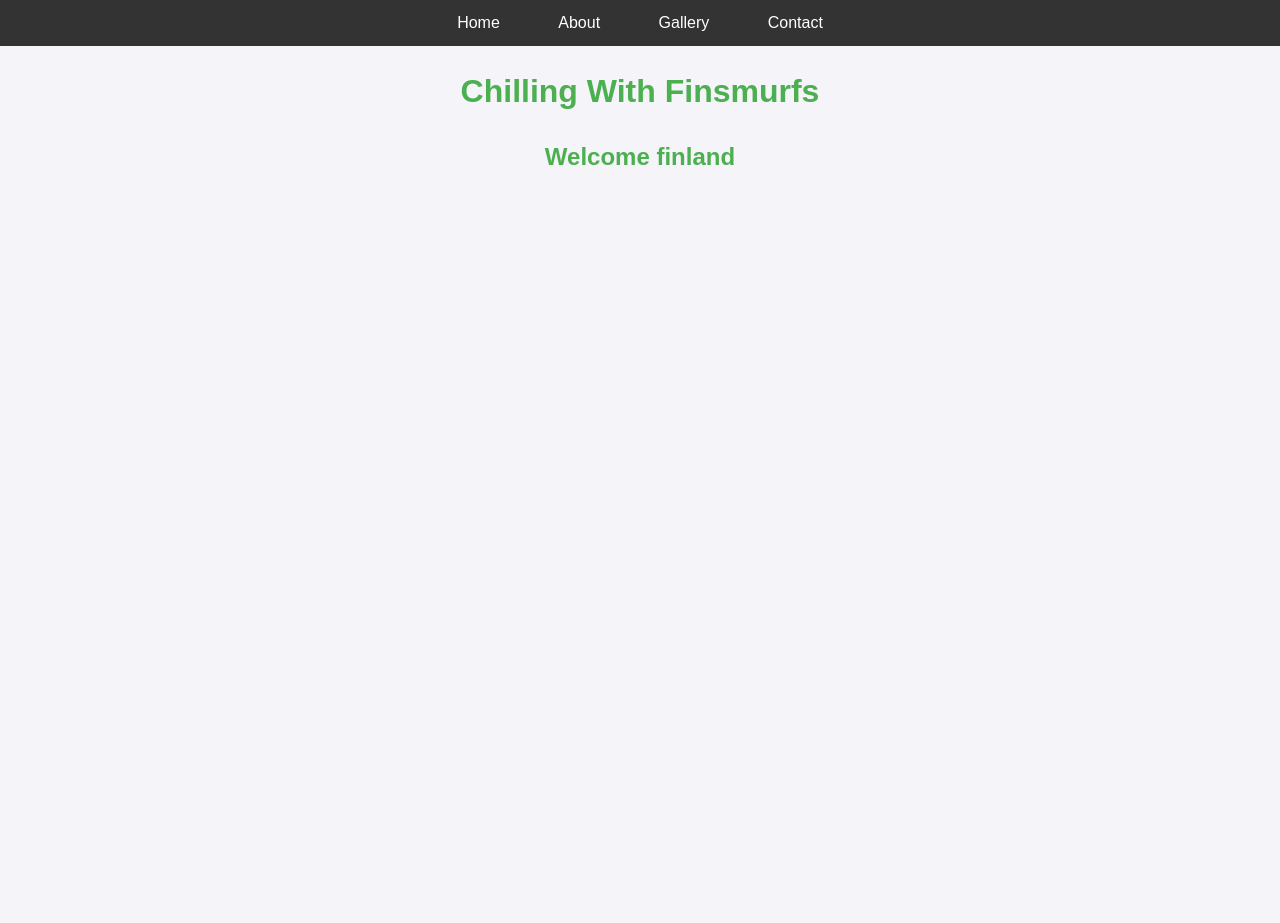
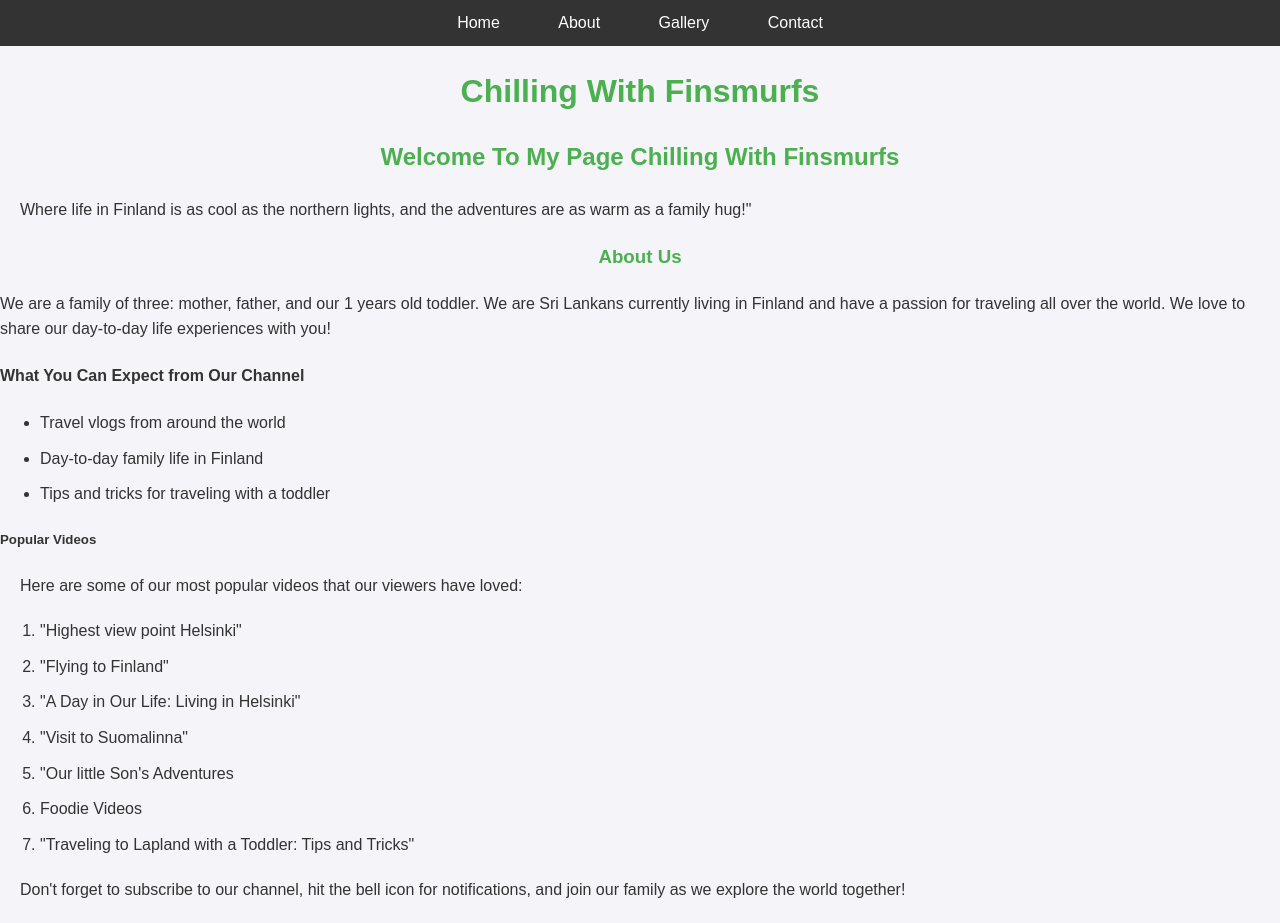
Before and after one commit to SarathaKDesign/SarathaKDesign.github.io, a plain HTML site: page ChillingWithFinsmurfs/index.html in a window 1280 px wide. Before the commit the page ends 800 px from the top, so only its background shows below. Drawn offline with Linux system fonts and the light colour scheme.

Commit message:
Update index.html

```diff
--- a/ChillingWithFinsmurfs/index.html
+++ b/ChillingWithFinsmurfs/index.html
@@ -15,6 +15,38 @@
     <a href="contact.html">Contact</a>
 </nav>
     <h1>Chilling With Finsmurfs</h1>
-    <h2>Welcome finland</h2>
+    <!-- Main Title of the Page -->
+    <h2>Welcome To My Page Chilling With Finsmurfs</h2>
+    <!-- Introduction Paragraph -->
+    <p>Where life in Finland is as cool as the northern lights, and the adventures are as warm as a family hug!"</p>
+    <!-- Subheading for Section 1 -->
+    <h3>About Us</h3>
+    <p1> We are a family of three: mother, father, and our 1 years old toddler. We are Sri Lankans currently living in Finland and have a passion for traveling all over the world. We love to share our day-to-day life experiences with you!</p1>
+
+    <!-- Unordered List of Content Types -->
+    <h4>What You Can Expect from Our Channel</h4>
+    <ul>
+      <li>Travel vlogs from around the world</li>
+      <li>Day-to-day family life in Finland</li>
+      <li>Tips and tricks for traveling with a toddler</li>
+    </ul>
+    <!-- Subheading for Popular Videos Section -->
+    <h5>Popular Videos</h5>
+
+    <!-- Ordered List of Popular Videos -->
+    <p>Here are some of our most popular videos that our viewers have loved:</p>
+    <ol>
+      <li>"Highest view point Helsinki"</li>
+      <li>"Flying to Finland"</li>
+      <li>"A Day in Our Life: Living in Helsinki"</li>
+      <li>"Visit to Suomalinna"</li>
+      <li>"Our little Son's Adventures</li>
+      <li>Foodie Videos</li>
+      <li>"Traveling to Lapland with a Toddler: Tips and Tricks"</li>
+    </ol>
+    <!-- Closing Paragraph -->
+    <p>Don't forget to subscribe to our channel, hit the bell icon for notifications, and join our family as we explore the world together! </p>
+ </body>
+</html>
 </body>
 </html>
```
